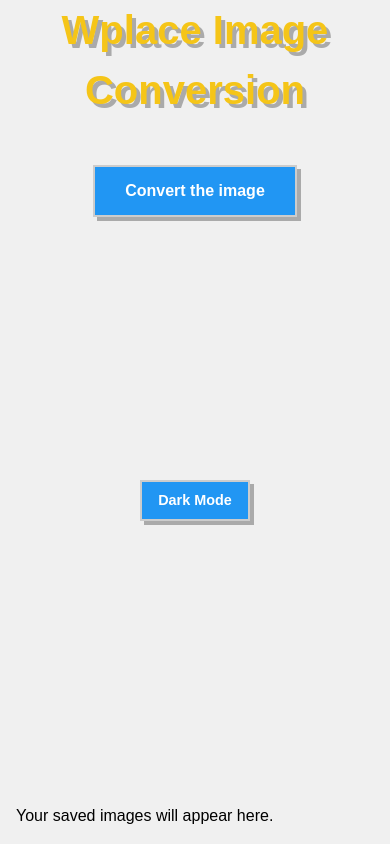
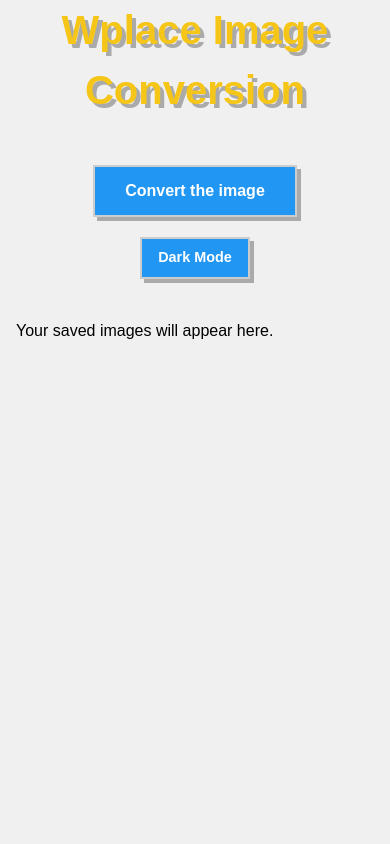
Before and after one commit to tomaru919/wplace-next.js, a Next.js app: page / in a window 390 px wide. Built offline with nearby package versions, Linux system fonts and the light colour scheme; a web font is replaced by a local one.

Commit message:
feat: adjust select element styling and improve image card responsiveness

```diff
--- a/src/app/globals.css
+++ b/src/app/globals.css
@@ -582,6 +582,7 @@
   width: 100%;
   max-width: 1200px;
   padding: 1rem;
+  flex: 1;
 }
 
 .image-card {
@@ -594,9 +595,9 @@
 }
 
 .image-card img {
+  max-height: 300px;
   width: 100%;
-  height: auto;
-  object-fit: cover;
+  object-fit: contain;
   border: 2px solid var(--border-main);
 }
 
```
